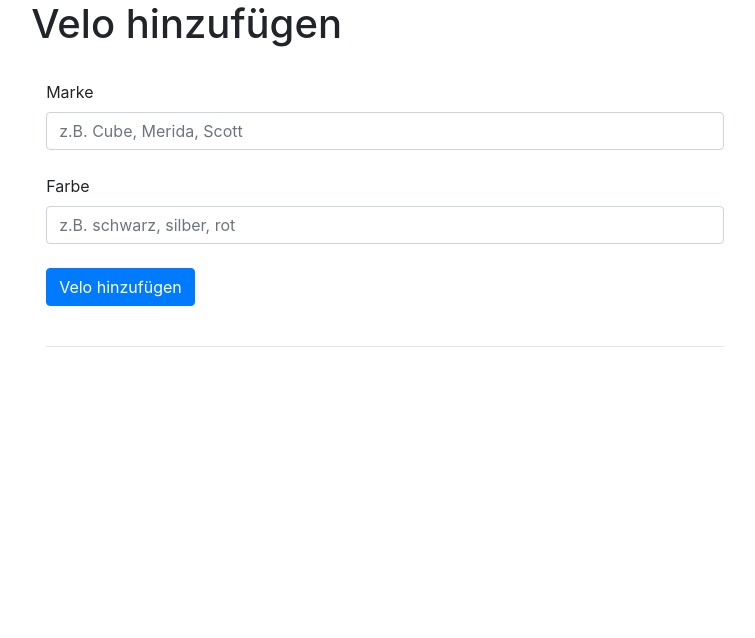
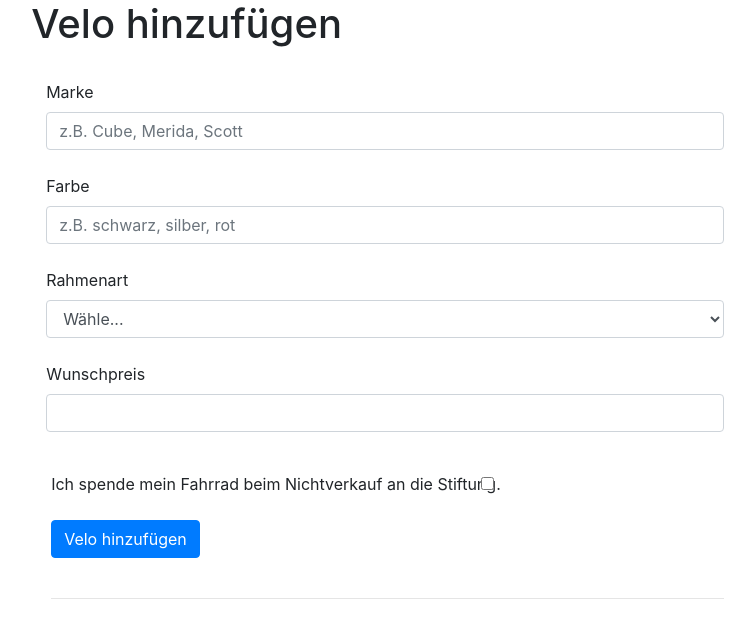
Before and after one commit to jonasdesax/PROG2, a Flask app: page /hinzuguegen in a window 1280 px wide. Shown: the part 80-718 px from the top of the page, without its empty margins (78-833 px from the left). Run offline with Flask 2, Linux system fonts and the light colour scheme; some libraries are stand-ins or nearby versions.

Commit message:
weitere Auswahlmöglichkeiten hinzugefügt...

```diff
--- a/datenbank.txt
+++ b/datenbank.txt
@@ -1 +1 @@
-{"Scott": {"marke": "Scott", "farbe": "anthrazit"}}
+{"Cube": {"marke": "Cube", "farbe": "weiss-rot", "rahmen": null, "preis": null, "spende": null}}
--- a/templates/hinzufuegen.html
+++ b/templates/hinzufuegen.html
@@ -14,8 +14,9 @@
         <input type="text" class="form-control" id="marke" name="marke" required placeholder="z.B. Cube, Merida, Scott"><br>
         <label for="farbe">Farbe</label>
         <input type="text" class="form-control" id="farbe" name="farbe" required placeholder="z.B. schwarz, silber, rot"><br>
-        <!-- <label for="inputRahmenart">Rahmenart</label>
-        <select id="inputRahmenart" class="form-control">
+
+        <label for="rahmen">Rahmenart</label>
+        <select id="rahmen" class="form-control">
           <option selected>Wähle...</option>
           <option>Damenvelo</option>
           <option>Herrenvelo</option>
@@ -23,25 +24,26 @@
           <option>Mountainbike</option>
           <option>Rennvelo</option>
         </select><br>
-        <label for="inputPreis">Wunschpreis</label>
-        <input type="text" class="form-control" id="inputPreis"><br>
+        <label for="preis">Wunschpreis</label>
+        <input type="text" class="form-control" id="preis"><br>
+        <!--
         <div class="form-group row">
-        <label for="staticZuschlag" class="col-sm-4 col-form-label">+ Zuschlag: </label>
+        <label for="zuschlag" class="col-sm-4 col-form-label">+ Zuschlag: </label>
           <div class="col-sm-8">
-          <input type="text" readonly class="form-control-plaintext" id="staticZuschlag" value="python function coming in here!">
+          <input type="text" readonly class="form-control-plaintext" id="zuschlag" value="python function coming in here!">
           </div>
         </div>
         <div class="form-group row">
-        <label for="staticPreis" class="col-sm-4 col-form-label">Verkaufspreis: </label>
+        <label for="verkaufspreis" class="col-sm-4 col-form-label">Verkaufspreis: </label>
           <div class="col-sm-8">
-          <input type="text" readonly class="form-control-plaintext" id="staticPreis" value="python function coming in here!"><br>
+          <input type="text" readonly class="form-control-plaintext" id="verkaufspreis" value="python function coming in here!"><br>
           </div>
         </div>
+        -->
       </div>
       <div class="form-check col-12 col-md-8 col-sm-2">
-        <input class="form-check-input" type="checkbox" id="checkNichtverkauf">
-        <label class="form-check-label" for="checkNichtverkauf">
-        <p>Ich spende mein Fahrrad beim Nichtverkauf an die Stiftung.</p></label><br><br> -->
+        <label class="form-check-label" for="spende">Ich spende mein Fahrrad beim Nichtverkauf an die Stiftung.</label>
+        <input class="form-check-input" type="checkbox" id="spende"><br><br>
         <button type="submit" class="btn btn-primary">Velo hinzufügen</button><br><br><hr><br>
       </div>
     </form>
```
Also changed, not shown: libs/datenbank.py (+6 -3 lines), main.py (+5 -3 lines), templates/datenbank.html (added, +20 -0 lines).
